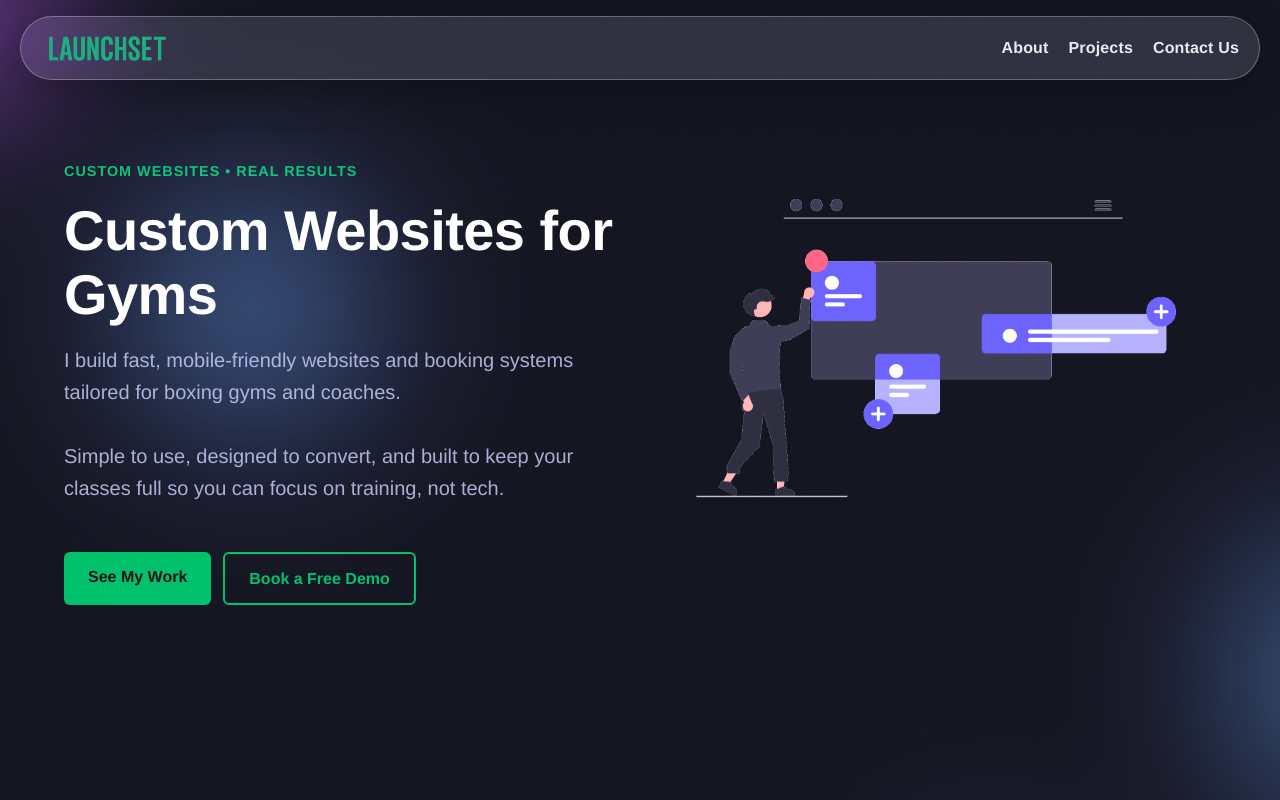
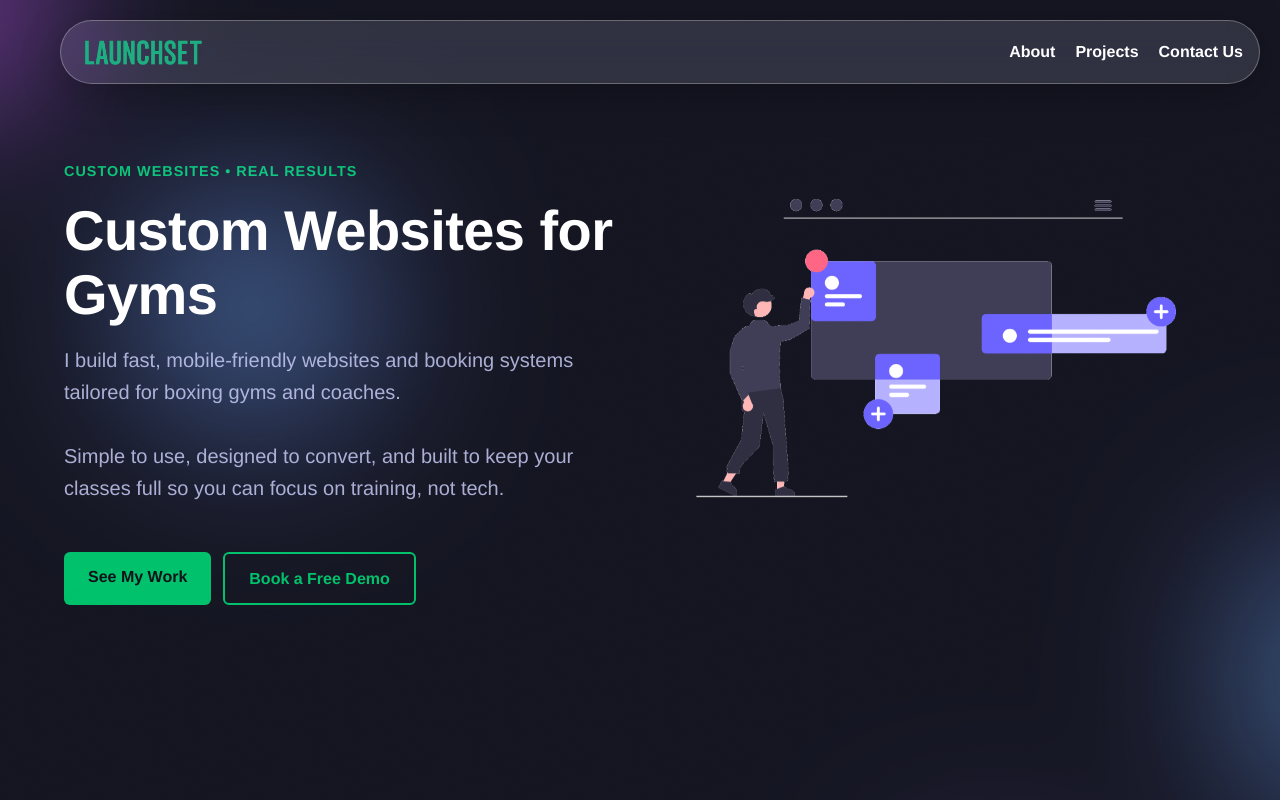
Before and after one commit to Launchset/Portfolio, a React (Vite) app: page / in a window 1280 px wide. Shown: the top 800 px of the page. Built offline with nearby package versions, Linux system fonts and the light colour scheme.

Commit message:
Refactor Navbar component for improved mobile navigation; implement side drawer and backdrop, enhance accessibility features, and update styles for better usability.

```diff
--- a/src/components/Navbar.css
+++ b/src/components/Navbar.css
@@ -155,3 +155,106 @@
   outline-offset: 2px;
   border-radius: 8px;
 }
+
+/* ===============================
+   Navbar + Side Drawer (Global)
+   =============================== */
+
+/* Top fixed navbar wrapper */
+.navbar{
+  position: fixed;
+  inset: 0 0 auto 0;        /* top:0, left:0, right:0 */
+  height: var(--nav-h);
+  z-index: 1000;
+  pointer-events: none;
+  margin: 20px;    /* only inner content is clickable */
+}
+
+/* Inner navbar content (brand + controls) */
+.nav-content{
+  pointer-events: auto;
+  max-width: 1200px;
+  margin: 0 auto;
+  height: 100%;
+  padding: 0 16px;
+  display: flex;
+  align-items: center;
+  justify-content: space-between;
+}
+
+/* Brand + hamburger button */
+.nav-brand{ display: flex; align-items: center; gap: .5rem; }
+
+.nav-toggle{
+  appearance: none;
+  background: transparent;
+  border: 0;
+  width: 40px; height: 40px;
+  display: grid; place-items: center;
+  cursor: pointer;
+
+  /* Style hamburger icon */
+  color: #fff;         /* make it white */
+  font-size: 1.8rem;   /* increase size (try 2rem if you want even bigger) */
+  line-height: 1;
+}
+
+/* Hide inline links by default (mobile) */
+.nav-inline{
+  display: none;
+}
+
+/* Backdrop behind drawer */
+.nav-backdrop{
+  position: fixed;
+  inset: 0;
+  background: rgba(0,0,0,.35);
+  backdrop-filter: blur(2px);
+  opacity: 0;
+  pointer-events: none;
+  transition: opacity .25s ease;
+  z-index: 1998;
+}
+.nav-backdrop.open{
+  opacity: 1;
+  pointer-events: auto;
+}
+
+/* Right-side slide-out drawer */
+.nav-drawer{
+  position: fixed;
+  top: 0; right: 0;
+  height: 100dvh;
+  width: min(82vw, 260px);
+  background: #141521;           /* solid so hero text doesn't show through */
+  color: #fff;
+  padding: calc(env(safe-area-inset-top) + 20px) 20px 24px;
+  box-shadow: -8px 0 24px rgba(0,0,0,.28);
+  transform: translateX(100%);
+  transition: transform .28s ease;
+  z-index: 1999;
+  display: flex;
+  flex-direction: column;
+  gap: 20px;
+}
+.nav-drawer.open{ transform: translateX(0); }
+
+.nav-drawer a{
+  color: #e9f7f0;
+  text-decoration: none;
+  font-weight: 600;
+  padding: 12px 0;
+  border-bottom: 1px solid rgba(255,255,255,.08);
+}
+
+/* Desktop: show inline nav; hide drawer/backdrop */
+@media (min-width: 900px){
+  .nav-toggle{ display: none; }
+  .nav-inline{ display: flex; gap: 20px; }
+  .nav-inline a{
+    color: #fff;             /* changed from dark to white */
+    text-decoration: none;
+    font-weight: 600;
+  }
+  .nav-backdrop, .nav-drawer{ display: none; }
+}
--- a/src/components/Navbar.jsx
+++ b/src/components/Navbar.jsx
@@ -1,13 +1,33 @@
 import './Navbar.css';
 import logo from '../assets/logo.png';
-import { useState } from 'react';
+import { useEffect, useRef, useState } from 'react';
 
 function Navbar() {
   const [menuOpen, setMenuOpen] = useState(false);
+  const firstLinkRef = useRef(null);
+
+  // Lock body scroll when drawer is open + focus first link
+  useEffect(() => {
+    const b = document.body;
+    if (menuOpen) {
+      b.classList.add('body-lock');
+      setTimeout(() => firstLinkRef.current?.focus(), 10);
+    } else {
+      b.classList.remove('body-lock');
+    }
+    return () => b.classList.remove('body-lock');
+  }, [menuOpen]);
+
+  // Close on ESC key
+  useEffect(() => {
+    const onKey = (e) => { if (e.key === 'Escape') setMenuOpen(false); };
+    window.addEventListener('keydown', onKey);
+    return () => window.removeEventListener('keydown', onKey);
+  }, []);
 
   return (
     <nav className="navbar" role="navigation" aria-label="Main">
-      {/* Glassy pill */}
+      {/* Top bar */}
       <div className="nav-content">
         <div className="nav-left">
           <a href="#hero" className="logo" aria-label="Home">
@@ -15,24 +35,52 @@ function Navbar() {
           </a>
         </div>
 
-        <div className="nav-right">
-          <button
-            className="menu-toggle"
-            onClick={() => setMenuOpen((v) => !v)}
-            aria-label="Toggle menu"
-            aria-expanded={menuOpen}
-            aria-controls="primary-menu"
-          >
-            ☰
-          </button>
+        {/* Desktop inline links */}
+        <ul className="nav-inline" role="menubar" aria-label="Primary">
+          <li role="none"><a role="menuitem" href="#about">About</a></li>
+          <li role="none"><a role="menuitem" href="#projects">Projects</a></li>
+          <li role="none"><a role="menuitem" href="#contact">Contact Us</a></li>
+        </ul>
 
-          <ul id="primary-menu" className={`nav-links ${menuOpen ? 'open' : ''}`}>
-            <li><a href="#about" onClick={() => setMenuOpen(false)}>About</a></li>
-            <li><a href="#projects" onClick={() => setMenuOpen(false)}>Projects</a></li>
-            <li><a href="#contact" onClick={() => setMenuOpen(false)}>Contact Us</a></li>
-          </ul>
-        </div>
+        {/* Hamburger (mobile) */}
+        <button
+          className="nav-toggle"
+          onClick={() => setMenuOpen(true)}
+          aria-label="Open menu"
+          aria-expanded={menuOpen}
+          aria-controls="mobile-drawer"
+        >
+          ☰
+        </button>
       </div>
+
+      {/* Backdrop */}
+      <div
+        className={`nav-backdrop ${menuOpen ? 'open' : ''}`}
+        onClick={() => setMenuOpen(false)}
+        aria-hidden="true"
+      />
+
+      {/* Right-side drawer */}
+      <aside
+        id="mobile-drawer"
+        className={`nav-drawer ${menuOpen ? 'open' : ''}`}
+        role="menu"
+        aria-label="Mobile navigation"
+      >
+        <button
+          className="nav-toggle"
+          aria-label="Close menu"
+          onClick={() => setMenuOpen(false)}
+          style={{ alignSelf: 'flex-end' }}
+        >
+          ✕
+        </button>
+
+        <a href="#about" role="menuitem" ref={firstLinkRef} onClick={() => setMenuOpen(false)}>About</a>
+        <a href="#projects" role="menuitem" onClick={() => setMenuOpen(false)}>Projects</a>
+        <a href="#contact" role="menuitem" onClick={() => setMenuOpen(false)}>Contact Us</a>
+      </aside>
     </nav>
   );
 }
--- a/src/styles/global.css
+++ b/src/styles/global.css
@@ -1,9 +1,15 @@
-/* Reset & Base */
+/* ===============================
+   Reset & Base
+   =============================== */
 * {
   margin: 0;
   padding: 0;
   box-sizing: border-box;
   scroll-behavior: smooth;
+}
+
+:root{
+  --nav-h: 64px;
 }
 
 body {
@@ -12,7 +18,6 @@ body {
   color: #333;
   line-height: 1.6;
 }
-
 
 h1, h2, h3 {
   margin-bottom: 16px;
@@ -34,3 +39,9 @@ ul {
   list-style: none;
   padding: 0;
 }
+
+/* When mobile drawer is open, prevent background scroll */
+.body-lock{
+  overflow: hidden;
+  touch-action: none;
+}
```
